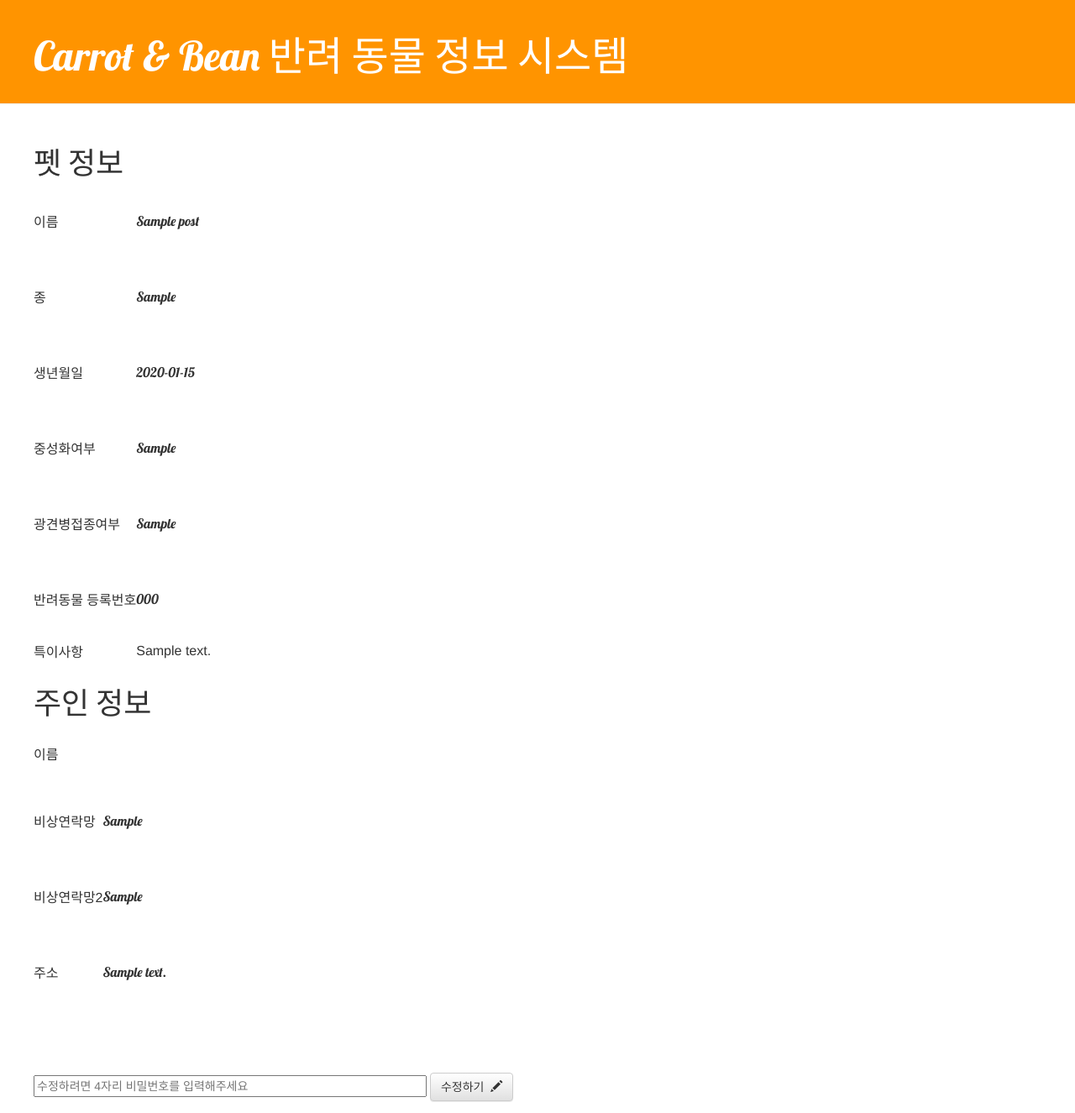
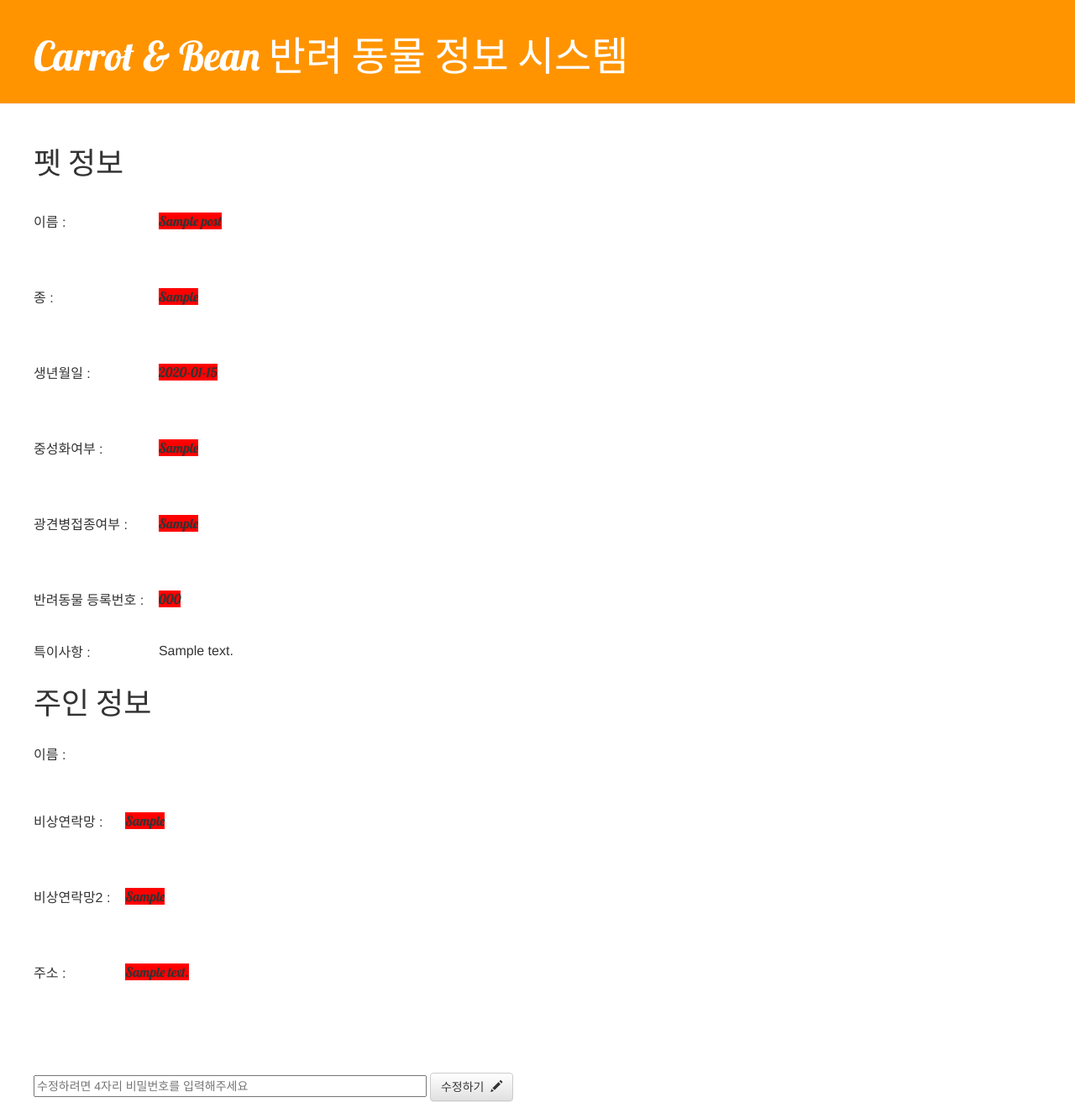
Before and after one commit to kyc0816/my-first-blog, a Django app: page /post/1/ in a window 1280 px wide. Shown: the whole page at 84% size. Run offline with Django 3.2, Linux system fonts and the light colour scheme; tables that the repository leaves empty hold one stand-in row (values such as "Sample post"); some libraries are stand-ins or nearby versions.

Commit message:
For a long time

```diff
--- a/blog/static/css/blog.css
+++ b/blog/static/css/blog.css
@@ -70,6 +70,7 @@ h1, h2, h3, h4 {
 	margin-bottom: 40px;
 	margin-top: 30px;
     display: inline-block;
+    background-color: #ff0000;
 /*    margin-left: 50px;        //효과가 없다. 왜일까?
     padding-left: 50px;*/
 }
--- a/blog/templates/blog/post_detail.html
+++ b/blog/templates/blog/post_detail.html
@@ -15,7 +15,7 @@
               <tbody>
                 <tr>
                     <td>
-                      <p class="listTitleType">이름</p>
+                      <p class="listTitleType">이름 :&nbsp;&nbsp;&nbsp;&nbsp;</p>
                     </td>
                     <td>
                       <p class="listTitle">{{ post.title }}</p>
@@ -23,7 +23,7 @@
                 </tr>
                 <tr>
                     <td>
-                      <p class="listTitleType">종</p>
+                      <p class="listTitleType">종 :&nbsp;&nbsp;&nbsp;&nbsp;</p>
                     </td>
                     <td>
                       <p class="listTitle">{{ post.breed }}</p>
@@ -31,7 +31,7 @@
                 </tr>
                 <tr>
                     <td>
-                      <p class="listTitleType">생년월일</p>
+                      <p class="listTitleType">생년월일 :&nbsp;&nbsp;&nbsp;&nbsp;</p>
                     </td>
                     <td>
                       <p class="listTitle">{{ post.birthdate }}</p>
@@ -39,7 +39,7 @@
                 </tr>
                 <tr>
                     <td>
-                      <p class="listTitleType">중성화여부</p>
+                      <p class="listTitleType">중성화여부 :&nbsp;&nbsp;&nbsp;&nbsp;</p>
                     </td>
                     <td>
                       <p class="listTitle">{{ post.ifneutralized }}</p>
@@ -47,7 +47,7 @@
                 </tr>
                 <tr>
                     <td>
-                      <p class="listTitleType">광견병접종여부</p>
+                      <p class="listTitleType">광견병접종여부 :&nbsp;&nbsp;&nbsp;&nbsp;</p>
                     </td>
                     <td>
                       <p class="listTitle">{{ post.ifvaccinatedrabies }}</p>
@@ -55,7 +55,7 @@
                 </tr>
                 <tr>
                     <td>
-                      <p class="listTitleType">반려동물 등록번호</p>
+                      <p class="listTitleType">반려동물 등록번호 :&nbsp;&nbsp;&nbsp;&nbsp;</p>
                     </td>
                     <td>
                       <p class="listTitle">{{ post.registrationnumber }}</p>
@@ -63,7 +63,8 @@
                 </tr>
                 <tr>
                     <td>
-                      <p class="listTitleType">특이사항
+                      <p class="listTitleType">특이사항 :&nbsp;&nbsp;&nbsp;&nbsp;</p>
+                    </td>
                     <td>
                       <p>{{ post.text|linebreaksbr }}</p>
                     </td>
@@ -79,7 +80,7 @@
               <tbody>
                 <tr>
                     <td>
-                      <p class="listTitleType">이름</p>
+                      <p class="listTitleType">이름 :&nbsp;&nbsp;&nbsp;&nbsp;</p>
                     </td>
                     <td>
                       <p class="listTitle">{{ post.number }}</p>
@@ -87,7 +88,7 @@
                 </tr>
                 <tr>
                     <td>
-                      <p class="listTitleType">비상연락망</p>
+                      <p class="listTitleType">비상연락망 :&nbsp;&nbsp;&nbsp;&nbsp;</p>
                     </td>
                     <td>
                       <p class="listTitle">{{ post.contact1 }}</p>
@@ -95,7 +96,7 @@
                 </tr>
                 <tr>
                     <td>
-                      <p class="listTitleType">비상연락망2</p>
+                      <p class="listTitleType">비상연락망2 :&nbsp;&nbsp;&nbsp;&nbsp;</p>
                     </td>
                     <td>
                       <p class="listTitle">{{ post.contact2 }}</p>
@@ -103,7 +104,7 @@
                 </tr>
                 <tr>
                     <td>
-                      <p class="listTitleType">주소</p>
+                      <p class="listTitleType">주소 :&nbsp;&nbsp;&nbsp;&nbsp;</p>
                     </td>
                     <td>
                       <p class="listTitle">{{ post.address }}</p>
```
